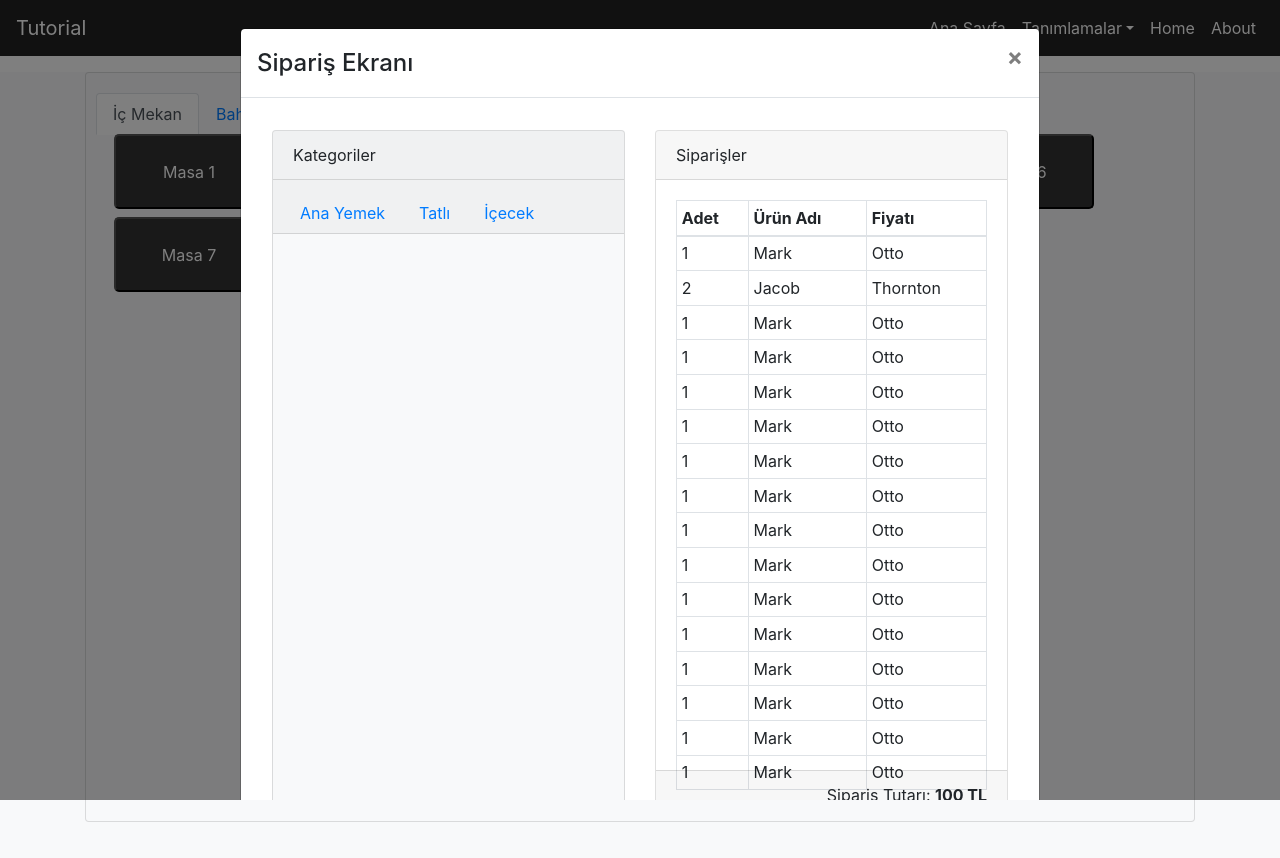
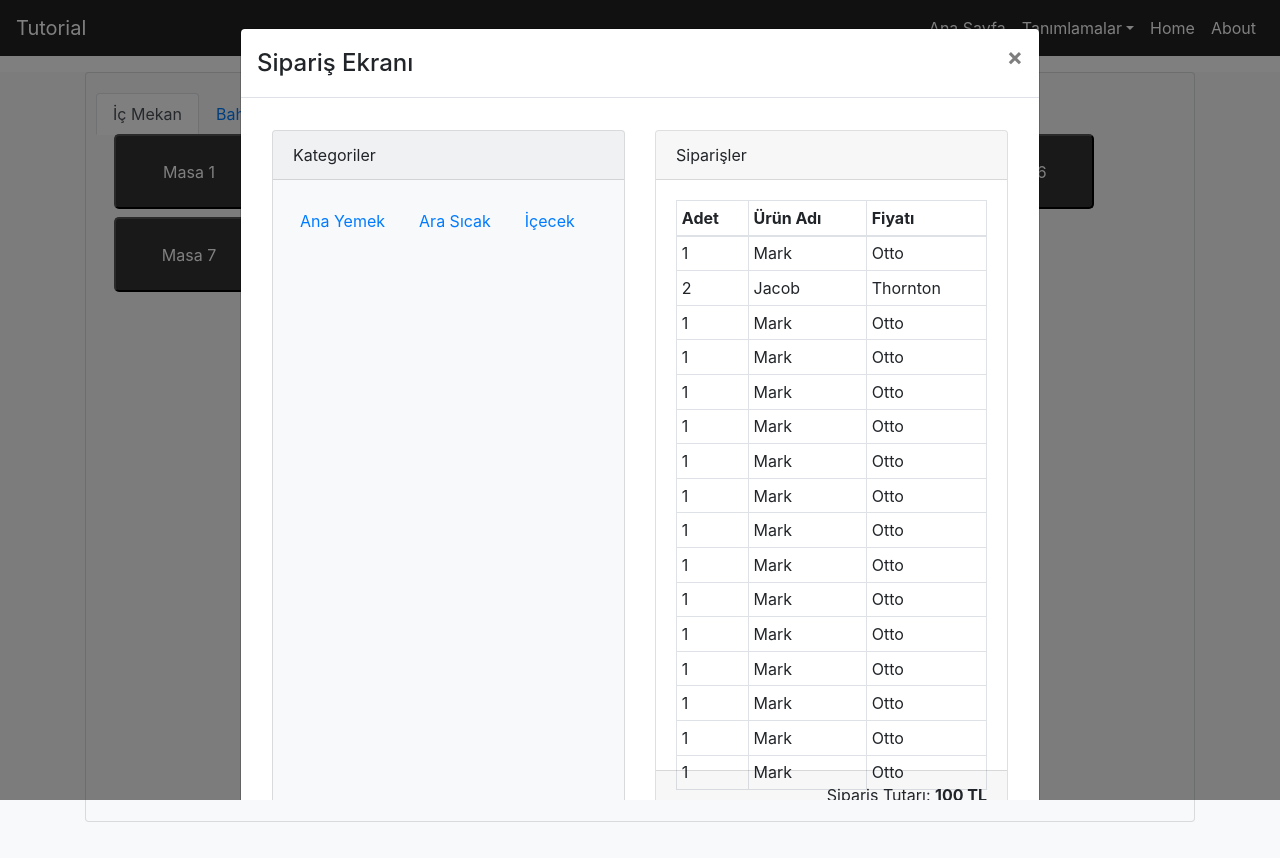
Before and after one commit to mertcancet/restoranapp, a React (Create React App) app: page /anasayfa in a window 1280 px wide. Both pictures are taken after a click on the button "Masa 1". Shown: the top 858 px of the page. Built offline with nearby package versions, Linux system fonts and the light colour scheme.

Commit message:
order detail list nav component change to tabs component

```diff
--- a/src/Components/Navbar/navbar.js
+++ b/src/Components/Navbar/navbar.js
@@ -5,7 +5,6 @@ import "./navbar.css";
 
 export class TopNavbar extends Component {
   render() {
-    const { history } = this.props;
     return (
       <div className="styled">
         <Navbar expand="lg">
--- a/src/Components/Tables/Tables.js
+++ b/src/Components/Tables/Tables.js
@@ -1,18 +1,20 @@
 import React, { useState } from "react";
 import {
   Modal,
-  Nav,
   Card,
   Container,
   Row,
   Col,
   Table,
   Button,
+  Tab,
+  Tabs,
 } from "react-bootstrap";
 import "./Tables.css";
 
 function Tables() {
   const [lgShow, setLgShow] = useState(false);
+  const [key, setKey] = useState("ic-mekan");
   return (
     <div>
       <button className="tableBtn mx-2 my-1" onClick={() => setLgShow(true)}>
@@ -63,19 +65,25 @@ function Tables() {
               <Col xs={12} md={6}>
                 <Card className="tableCard mt-3">
                   <Card.Header>Kategoriler</Card.Header>
-                  <Card.Header>
-                    <Nav variant="tabs" defaultActiveKey="#first">
-                      <Nav.Item>
-                        <Nav.Link href="#Anayemek">Ana Yemek</Nav.Link>
-                      </Nav.Item>
-                      <Nav.Item>
-                        <Nav.Link href="#tatli">Tatlı</Nav.Link>
-                      </Nav.Item>
-                      <Nav.Item>
-                        <Nav.Link href="#icecek">İçecek</Nav.Link>
-                      </Nav.Item>
-                    </Nav>
-                  </Card.Header>
+                  <Card.Body>
+                    <Tabs
+                      id="controlled-tab-example"
+                      activeKey={key}
+                      onSelect={(k) => setKey(k)}
+                    >
+                      <Tab eventKey="ana-yemek" title="Ana Yemek">
+                        <div className="my-2">Ana Yemek</div>
+                      </Tab>
+                      <Tab eventKey="ara-sicak" title="Ara Sıcak">
+                        <Card.Body>
+                          <div className="my-2">Ara Sıcak</div>
+                        </Card.Body>
+                      </Tab>
+                      <Tab eventKey="icecek" title="İçecek">
+                        <div className="my-2">İçecek</div>
+                      </Tab>
+                    </Tabs>
+                  </Card.Body>
                 </Card>
               </Col>
               <Col xs={12} md={6}>
```
